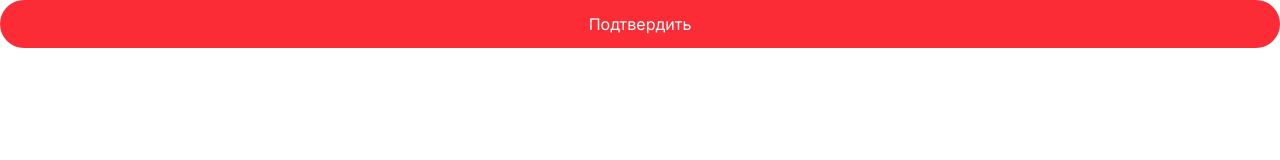
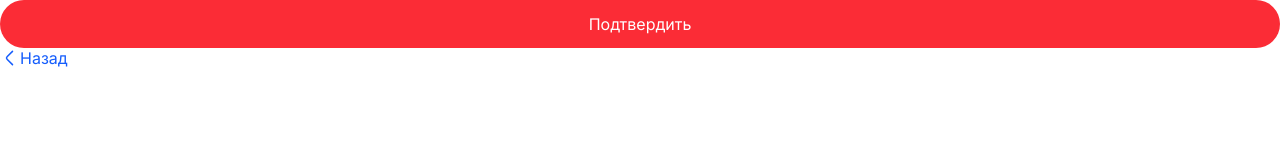
Before and after one commit to cyanidium-dev/mesto-frontend, a Next.js app: page / in a window 1280 px wide. Shown: the top 160 px of the page. Built offline with nearby package versions, Linux system fonts and the light colour scheme.

Commit message:
added back button

```diff
--- a/src/app/page.tsx
+++ b/src/app/page.tsx
@@ -1,3 +1,4 @@
+import BackButton from "@/components/shared/buttons/BackButton";
 import MainButton from "@/components/shared/buttons/MainButton";
 
 export default function Home() {
@@ -6,6 +7,7 @@ export default function Home() {
       <MainButton variant="red" className="h-12">
         Подтвердить
       </MainButton>
+      <BackButton />
     </>
   );
 }
--- a/src/components/shared/buttons/BackButton.tsx
+++ b/src/components/shared/buttons/BackButton.tsx
@@ -1,3 +1,19 @@
+"use client";
+
+import { useRouter } from "next/navigation";
+import ArrowIcon from "../icons/ArrowIcon";
+
 export default function BackButton() {
-  return <button>BackButton</button>;
+  const router = useRouter();
+
+  return (
+    <button
+      onClick={() => router.back()}
+      className="cursor-pointer flex items-center text-[16px] font-normal leading-[100%] text-primary active:brightness-125
+    focus-visible:brightness-125 transition duration-300 ease-in-out"
+    >
+      <ArrowIcon />
+      Назад
+    </button>
+  );
 }
--- /dev/null
+++ b/src/components/shared/icons/ArrowIcon.tsx
@@ -0,0 +1,21 @@
+export default function ArrowIcon() {
+  return (
+    <svg
+      width="20"
+      height="20"
+      viewBox="0 0 20 20"
+      fill="none"
+      xmlns="http://www.w3.org/2000/svg"
+      aria-label="arrow icon"
+    >
+      <path
+        d="M12.5005 16.5999L7.06719 11.1666C6.42552 10.5249 6.42552 9.4749 7.06719 8.83324L12.5005 3.3999"
+        stroke="currentColor"
+        strokeWidth="1.5"
+        strokeMiterlimit="10"
+        strokeLinecap="round"
+        strokeLinejoin="round"
+      />
+    </svg>
+  );
+}
--- a/src/components/shared/icons/LoaderIcon.tsx
+++ b/src/components/shared/icons/LoaderIcon.tsx
@@ -6,6 +6,7 @@ export default function LoaderIcon() {
       viewBox="0 0 100 101"
       fill="none"
       xmlns="http://www.w3.org/2000/svg"
+      aria-label="loader icon"
     >
       <path
         d="M100 50.5908C100 78.2051 77.6142 100.591 50 100.591C22.3858 100.591 0 78.2051 0 50.5908C0 22.9766 22.3858 0.59082 50 0.59082C77.6142 0.59082 100 22.9766 100 50.5908ZM9.08144 50.5908C9.08144 73.1895 27.4013 91.5094 50 91.5094C72.5987 91.5094 90.9186 73.1895 90.9186 50.5908C90.9186 27.9921 72.5987 9.67226 50 9.67226C27.4013 9.67226 9.08144 27.9921 9.08144 50.5908Z"
```
